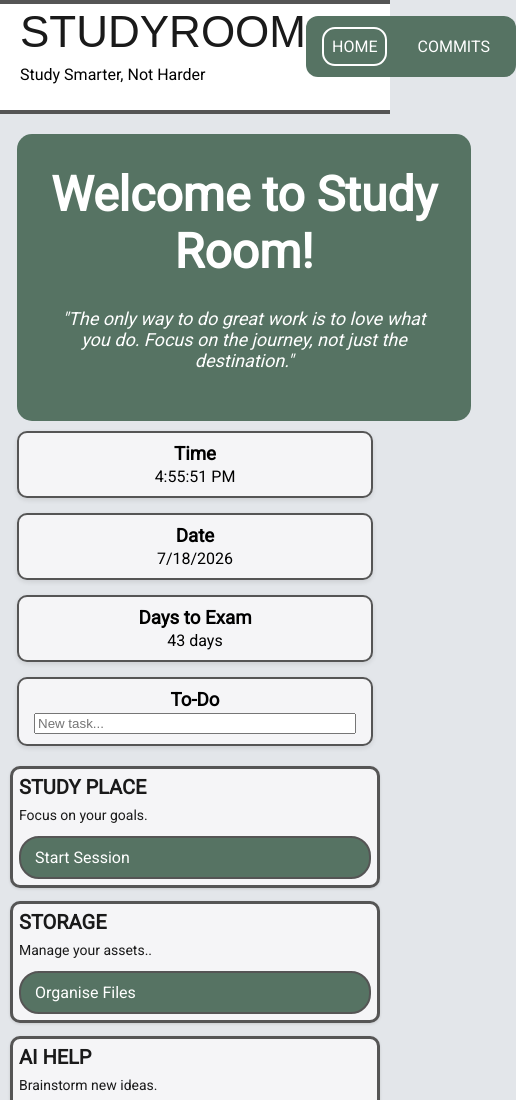
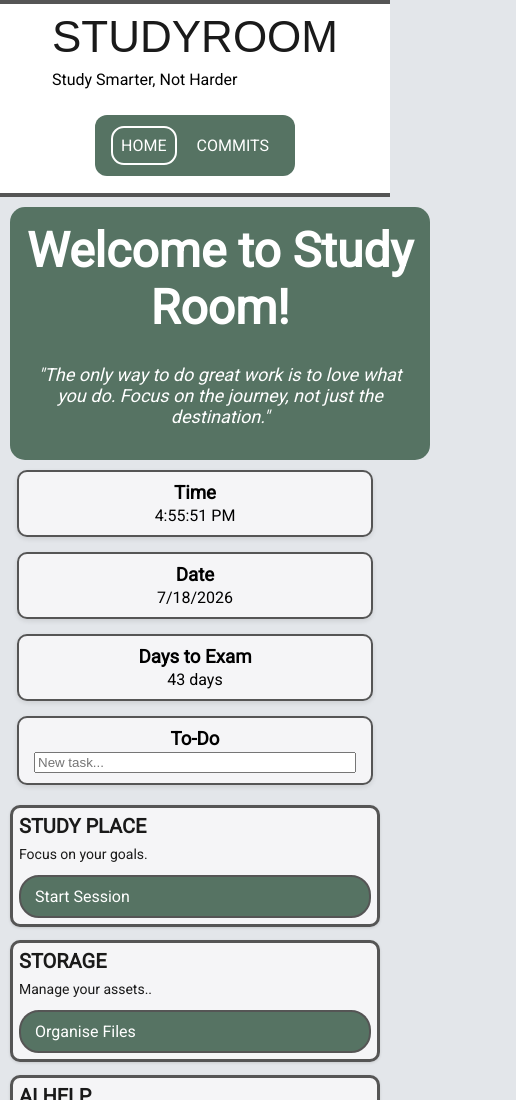
Before and after one commit to satyamadh822-bit/minorProject, a plain HTML site: page index.html in a window 390 px wide. Shown: the top 1100 px of the page, 516 px wide, since content can reach past the window. Drawn offline with Linux system fonts and the light colour scheme; a web font is replaced by a local one.

Commit message:
MinorChanga

```diff
--- a/index.html
+++ b/index.html
@@ -349,6 +349,29 @@
     }
 }
 
+@media (max-width: 900px) {
+    .navbar {
+        flex-direction: column;
+        align-items: center;
+        height: auto;
+        padding: 15px;
+    }
+
+    .nav-links {
+        margin-left: 0 !important;
+        margin-top: 10px;
+        gap: 10px;
+    }
+}
+
+@media (max-width: 900px) {
+    .welcontainer, .timer-box, .storage-layout {
+        margin: 10px !important;
+        padding: 15px !important;
+        grid-template-columns: 1fr !important;
+    }
+}
+
     </style>
 </head>
 <body>
```
Also changed, not shown: storage.html (+20 -0 lines), timer.html (+23 -0 lines).
